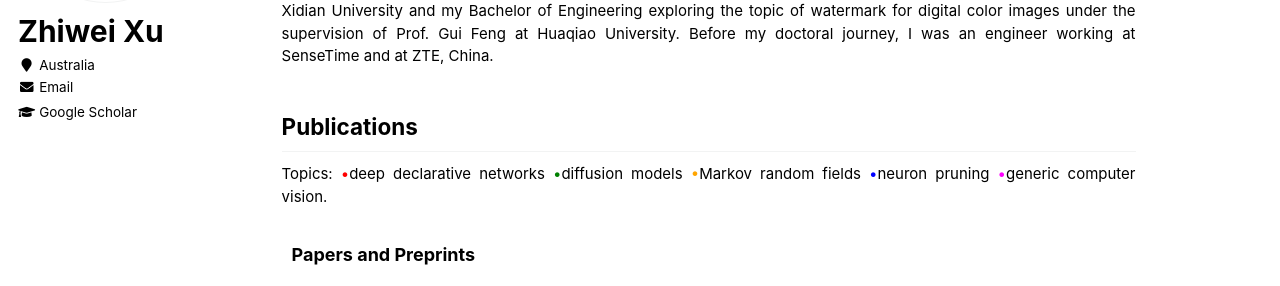
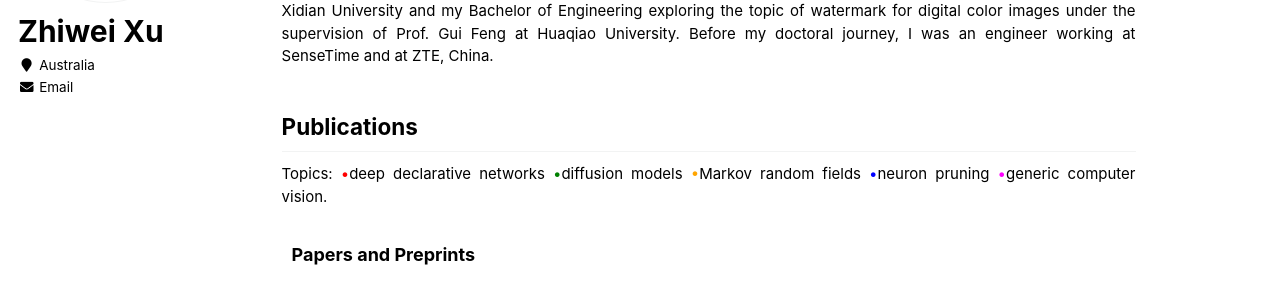
Before and after one commit to zwxu064/zwxu064.github.io, a Jekyll site: the page built from _pages/about.html, in a window 1280 px wide. Shown: the part 295-581 px from the top of the page. Built offline with Jekyll 4.4.1, drawn with Linux system fonts in a browser that asks for light colours.

Commit message:
Update _config.yml

```diff
--- a/_config.yml
+++ b/_config.yml
@@ -86,7 +86,7 @@ author:
   location         : Australia
   employer         :
   pubmed           :
-  googlescholar    : http://scholar.google.com.au/citations?hl=en&user=Jdm7asoAAAAJ
+  googlescholar    : # http://scholar.google.com.au/citations?hl=en&user=Jdm7asoAAAAJ
   email            : zwxu064 at gmail.com
   researchgate     : # example: "https://www.researchgate.net/profile/yourprofile"
   uri              :
```
